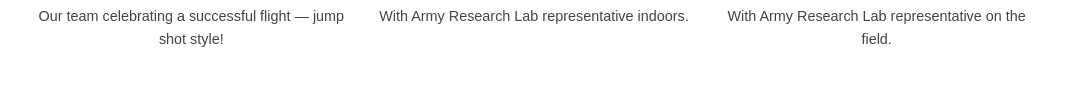
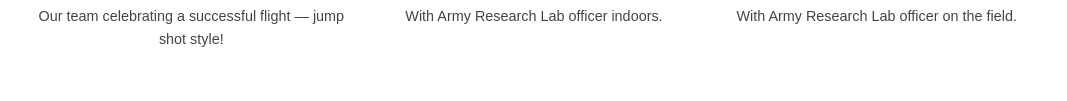
Before and after one commit to Mumbzzz/portfolio-site, a plain HTML site: page projects/drone.html in a window 1280 px wide. Shown: the part 1396-1497 px from the top of the page, without its empty margins (106-1173 px from the left). Drawn offline with Linux system fonts and the light colour scheme.

Commit message:
Update drone.html

```diff
--- a/projects/drone.html
+++ b/projects/drone.html
@@ -62,12 +62,12 @@
 
       <figure>
         <img src="../assets/drone_group_w_army_inside.JPG" alt="Group with Army representatives indoors">
-        <figcaption>With Army Research Lab representative indoors.</figcaption>
+        <figcaption>With Army Research Lab officer indoors.</figcaption>
       </figure>
 
       <figure>
         <img src="../assets/drone_group_w_army_field.JPG" alt="Group with Army representatives outdoors">
-        <figcaption>With Army Research Lab representative on the field.</figcaption>
+        <figcaption>With Army Research Lab officer on the field.</figcaption>
       </figure>
     </section>
 
```
